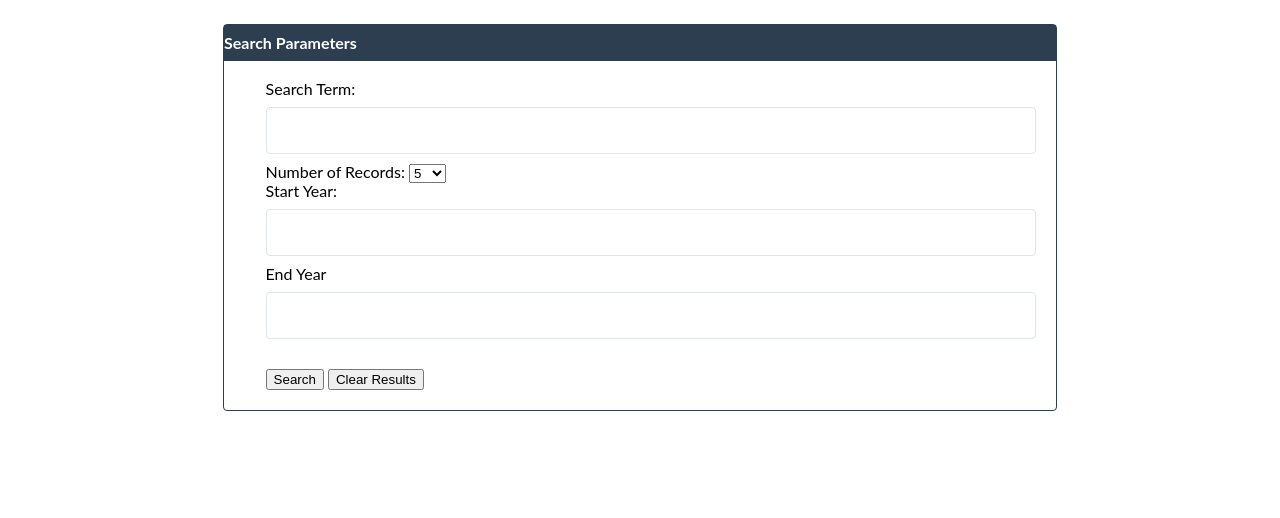
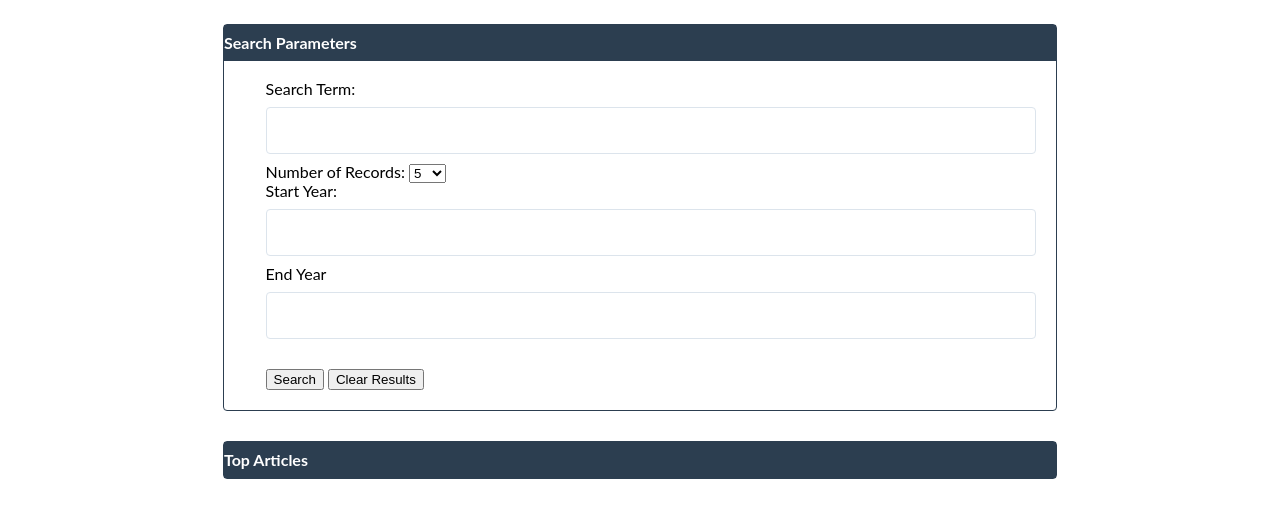
Before and after one commit to BigFos/Times-Search, a plain HTML site: page index.html in a window 1280 px wide. Shown: the part 96-614 px from the top of the page. Drawn offline with nearby package versions, Linux system fonts and the light colour scheme; no server answers; some icons are missing.

Commit message:
Added Empty Div Below

```diff
--- a/index.html
+++ b/index.html
@@ -38,6 +38,11 @@
 				<button type="button" class="btn btn-default" id="clearAll"><i class="fa fa-trash"></i> Clear Results</button>
 			</div>
 		</div>
+		<div class="panel-primary">
+			<h2>Top Articles</h2>
+			<div class="panel-body">
+
+			</div>
 	</main>
 <script type="text/javascript" src="https://code.jquery.com/jquery-2.2.0.min.js"></script>
 <script type="text/javascript" src="assets/js/app.js"></script>
```
